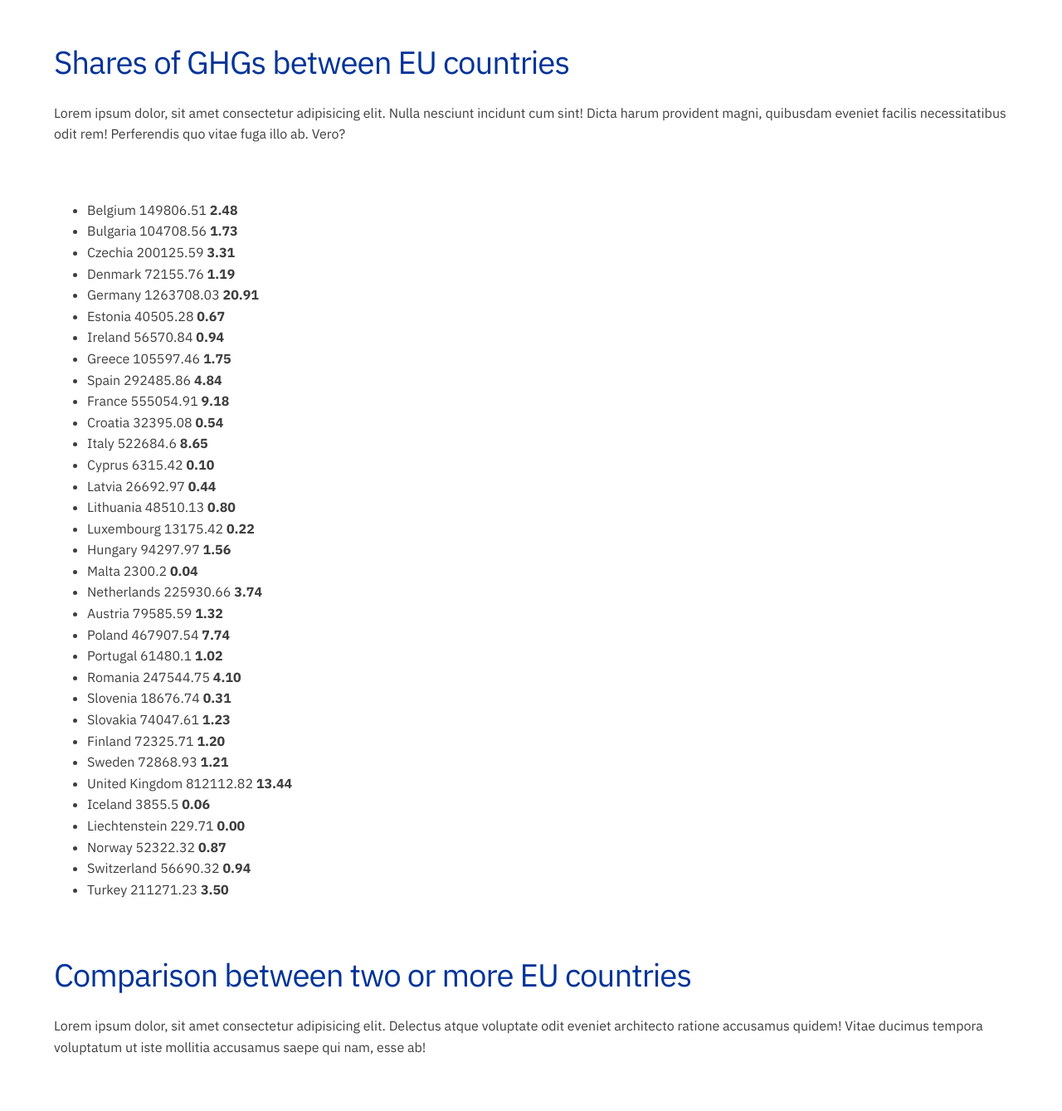
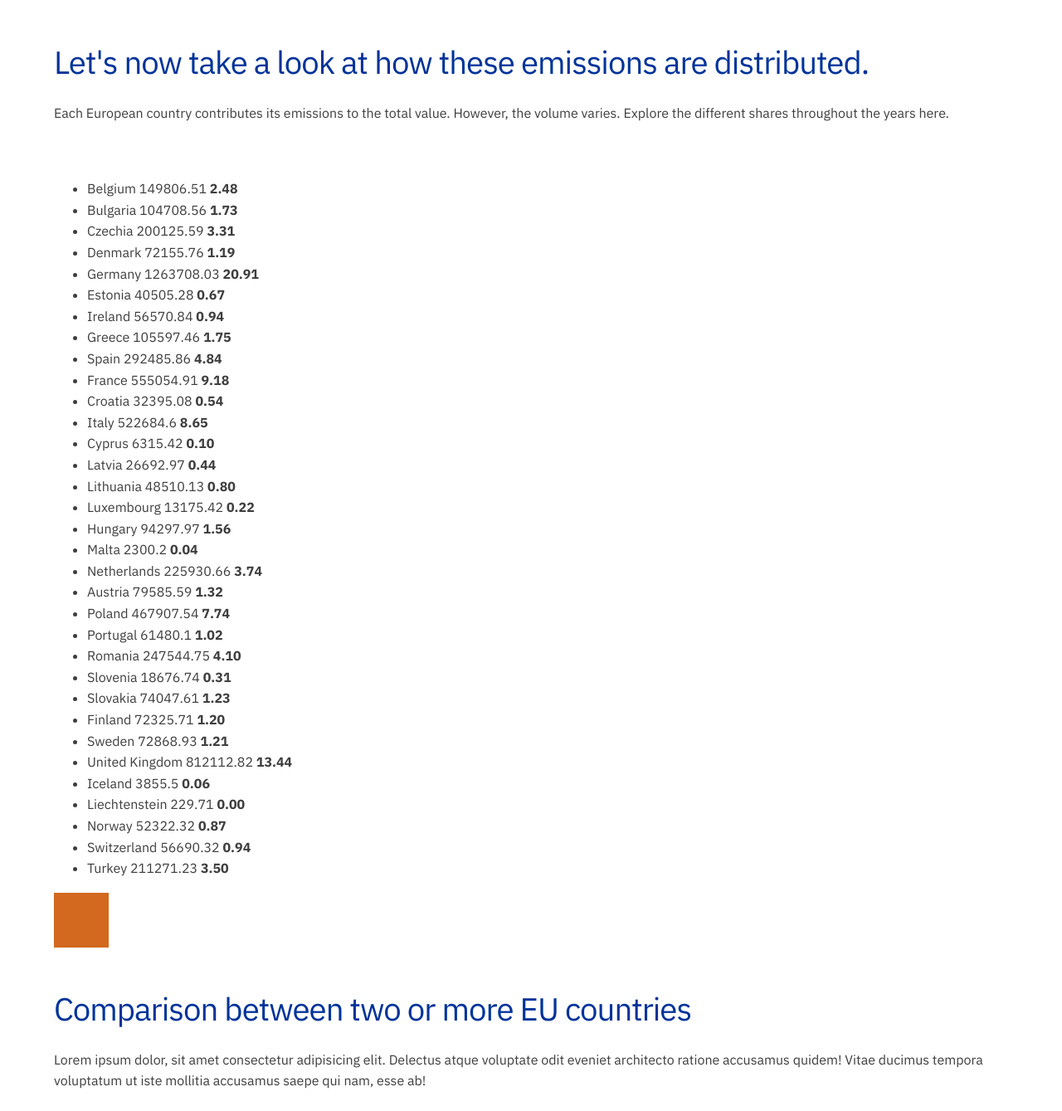
Before and after one commit to dnsos/ghg-emissions-viewer, a Vue app: page /#/ in a window 1280 px wide. Shown: the part 1725-3064 px from the top of the page at 83% size. Built offline with nearby package versions, Linux system fonts and the light colour scheme.

Commit message:
Changed Shares text

```diff
--- a/src/components/SectionShares.vue
+++ b/src/components/SectionShares.vue
@@ -1,8 +1,8 @@
 <template>
   <article class="s-grid s-wrapper">
     <section class="c-introduction">
-      <h2>Shares of GHGs between EU countries</h2>
-      <p>Lorem ipsum dolor, sit amet consectetur adipisicing elit. Nulla nesciunt incidunt cum sint! Dicta harum provident magni, quibusdam eveniet facilis necessitatibus odit rem! Perferendis quo vitae fuga illo ab. Vero?</p>
+      <h2>Let's now take a look at how these emissions are distributed.</h2>
+      <p>Each European country contributes its emissions to the total value. However, the volume varies. Explore the different shares throughout the years here.</p>
     </section>
     <section class="c-main">
       <ul>
@@ -15,6 +15,8 @@
         <strong>{{getPercentage(entity.values[0], totalValue).toFixed(2)}}</strong>
         </li>
       </ul>
+      <div id="testid">
+      </div>
     </section>
   </article>
 </template>
@@ -35,6 +37,11 @@ export default {
         val += entity.values[0]
       })
       return val
+    },
+    getElementWidth: function () {
+      console.log(document.getElementById('testid'))
+
+      return document.getElementById('testid')
     }
   },
   methods: {
@@ -46,4 +53,10 @@ export default {
 </script>
 
 <style scoped>
+
+#testid {
+  width: 66px;
+  height: 66px;
+  background-color: chocolate;
+}
 </style>
```
